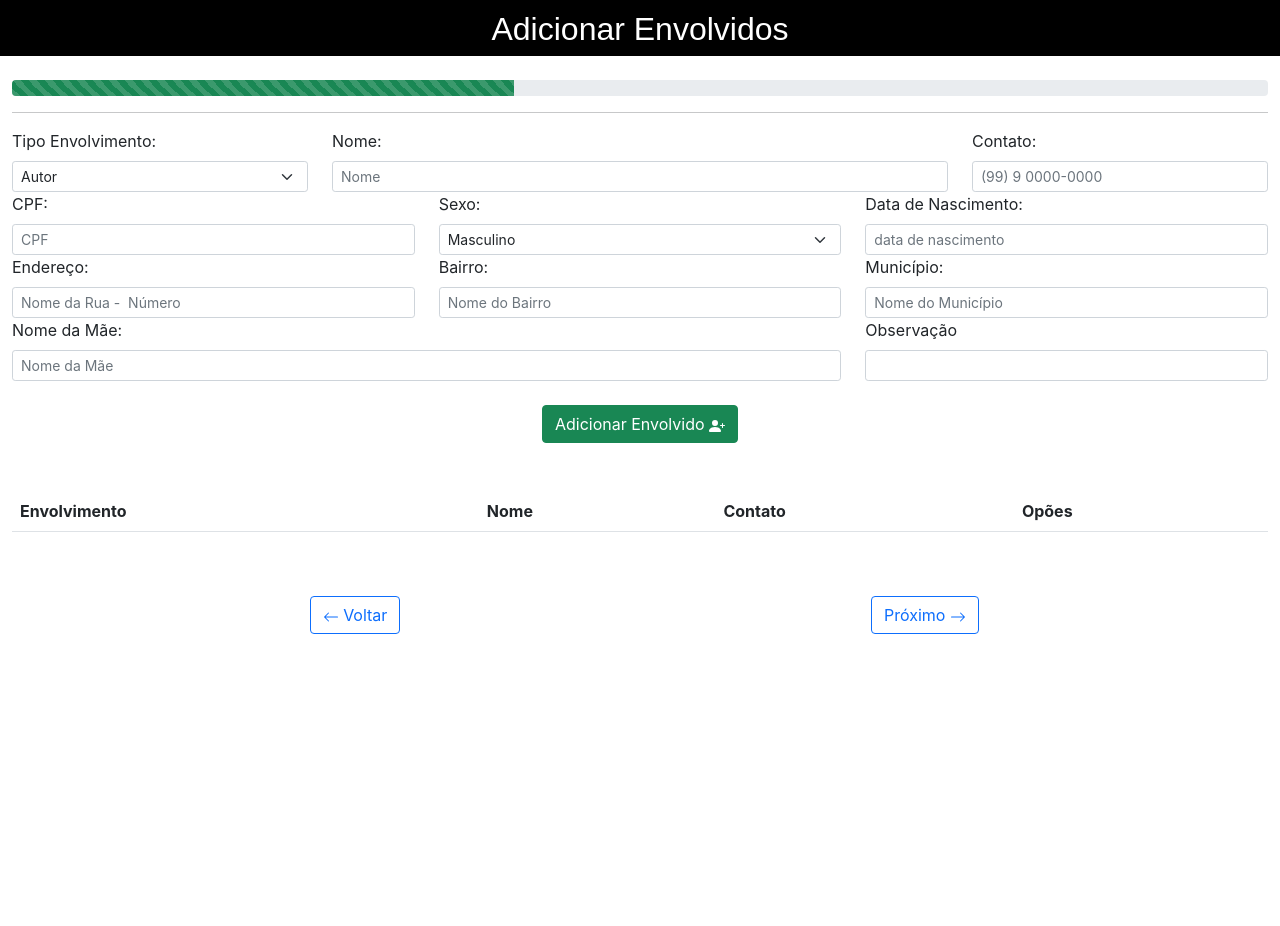
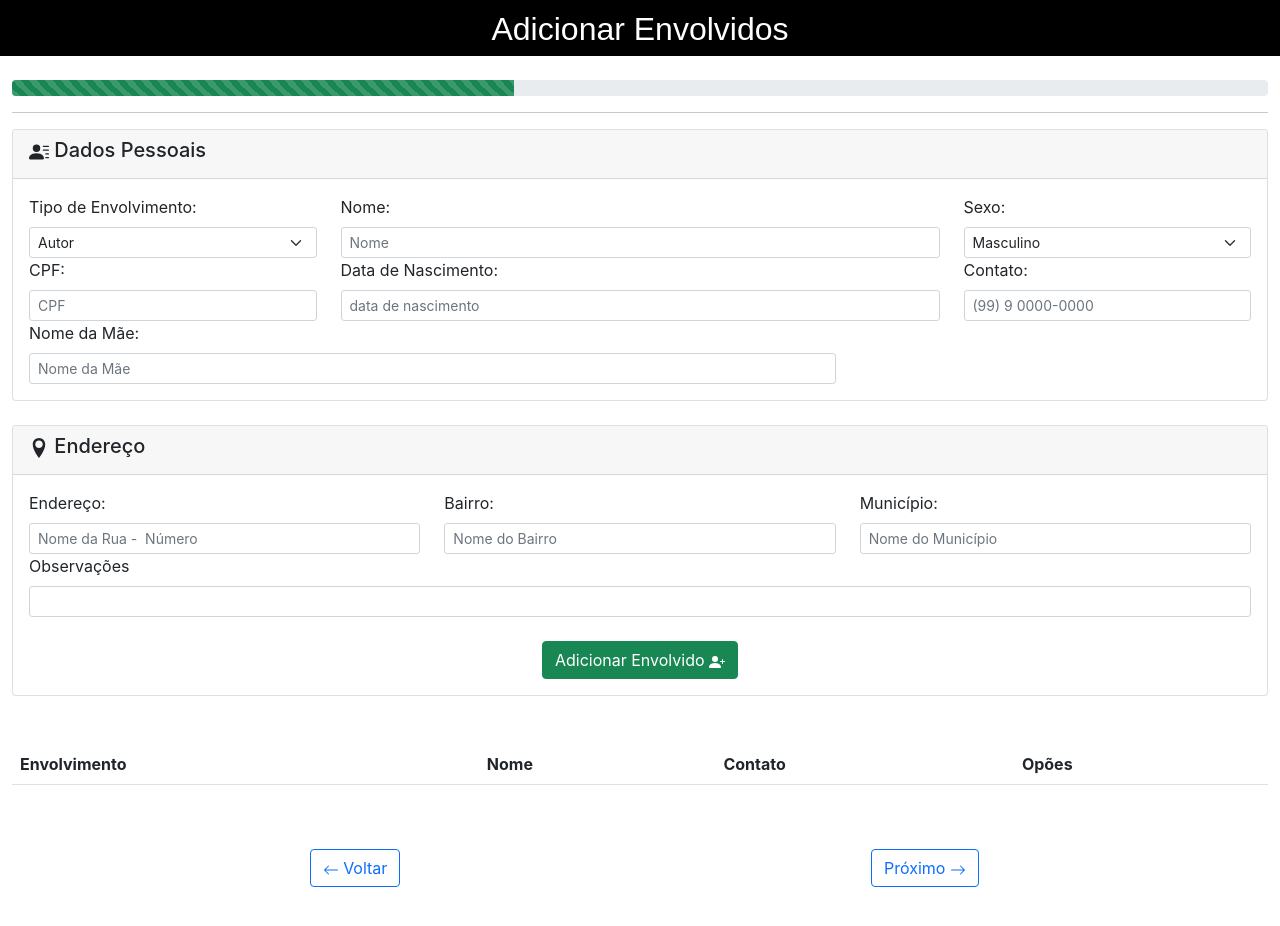
Before and after one commit to jairomartins/boonline4bpm, a React (Create React App) app: page /envolvido in a window 1280 px wide. Shown: the top 926 px of the page. Before the commit the page ends 800 px from the top, so only its background shows below. Built offline with nearby package versions, Linux system fonts and the light colour scheme.

Commit message:
add card na pagina envolvidos

```diff
--- a/src/components/Envolvido/AddEnvolvido.jsx
+++ b/src/components/Envolvido/AddEnvolvido.jsx
@@ -2,8 +2,9 @@ import React, { useState } from "react";
 
 import { v4 as uuidV4 } from "uuid";
 
-import { Col, Button, Container, Form, Row, ProgressBar} from "react-bootstrap";
-import {BsFillPersonPlusFill} from "react-icons/bs"
+import { Col, Button, Container, Form, Row, ProgressBar, Card} from "react-bootstrap";
+import {BsFillPersonPlusFill,BsPersonLinesFill} from "react-icons/bs"
+import { ImLocation } from "react-icons/im";
 
 import InputMask from 'react-input-mask';
 
@@ -47,14 +48,23 @@ function AddEnvolvido ({boletim, setBoletim}){
             <br/>
             <ProgressBar variant="success" striped now={40} />
             <hr/>
+
+                <Card>
+                    <Card.Header>
+                        <Card.Title>
+                            <BsPersonLinesFill/> Dados Pessoais
+                        </Card.Title>
+                    </Card.Header>
+                    <Card.Body>
                         <Row>
                             <Col sm={3}>
-                        <Form.Label>Tipo Envolvimento:</Form.Label>
+                                <Form.Label>Tipo de Envolvimento:</Form.Label>
                                 <Form.Select size="sm" name="tipoEnvolvido"
                                 defaultValue={tipoEnvolvido}
                                 onChange={(e)=>{setTipoEnvolvido(e.target.value)}}>
                                 <option value="Autor" >Autor</option>
                                 <option value="Suspeito">Suspeito</option>
+                                <option value="Condutor">Condutor</option>
                                 <option value="Vitima">Vítima</option>
                                 <option value="Testemunha">Tetemunha</option>
                                 <option value="Comunicante">Comunicante</option>
@@ -63,12 +73,46 @@ function AddEnvolvido ({boletim, setBoletim}){
                             </Col>
                             <Col sm={6}>
                                 <Form.Label>Nome:</Form.Label>
-                        <Form.Control size="sm"
+                                <Form.Control
+                                    size="sm"
                                     onChange={(e)=>{setNome(e.target.value)}}
                                     placeholder="Nome"
                                     value={nome}
                                 />
                             </Col >
+                            <Col sm={3}>
+                                <Form.Label>Sexo:</Form.Label>
+                                    <Form.Select
+                                        defaultValue={sexo}
+                                        onChange={(e)=>{setSexo(e.target.value)}}
+                                        size="sm">
+                                        <option value="Masculino">Masculino</option>
+                                        <option value="Feminino">Feminino</option>
+                                    </Form.Select>
+                            </Col>
+                        </Row>
+                        <Row>
+                            <Col sm={3}>
+                                <Form.Label>CPF:</Form.Label>
+                                <InputMask
+                                    className="form-control form-control-sm"
+                                    mask="999.999.999-99"
+                                    onChange={(e)=>{setCpf(e.target.value)}}
+                                    placeholder="CPF"
+                                    value={cpf}
+                                />
+                            </Col>
+
+                            <Col sm={6}>
+                                <Form.Label>Data de Nascimento:</Form.Label>
+                                <InputMask
+                                    className="form-control form-control-sm"
+                                    mask="99/99/9999"
+                                    onChange={(e)=>{setNascimento(e.target.value)}}
+                                    placeholder="data de nascimento"
+                                    value={nascimento}
+                                />
+                            </Col>
                             <Col sm={3}>
                             <Form.Label>Contato:</Form.Label>
                             <InputMask
@@ -81,41 +125,29 @@ function AddEnvolvido ({boletim, setBoletim}){
                             </Col>
                         </Row>
                         <Row>
-                    <Col sm={4}>
-                        <Form.Label>CPF:</Form.Label>
-                        <InputMask
-                            className="form-control form-control-sm"
-                            mask="999.999.999-99"
-                            onChange={(e)=>{setCpf(e.target.value)}}
-                            placeholder="CPF"
-                            value={cpf}
+                        <Col sm={8}>
+                            <Form.Label>Nome da Mãe:</Form.Label>
+                            <Form.Control size="sm"
+                                type="text"
+                                onChange={(e)=>{setNomeMae(e.target.value)}}
+                                placeholder="Nome da Mãe"
+                                value={nomeMae}
                             />
                         </Col>
-                    <Col sm={4}>
-                        <Form.Label>Sexo:</Form.Label>
-                            <Form.Select
-                                defaultValue={sexo}
-                                onChange={(e)=>{setSexo(e.target.value)}}
-                                size="sm">
-                                <option value="Masculino">Masculino</option>
-                                <option value="Feminino">Feminino</option>
-                            </Form.Select>
-                        </Col>
-                    <Col sm={4}>
-                        <Form.Label>Data de Nascimento:</Form.Label>
-                        <InputMask
-                            className="form-control form-control-sm"
-                            mask="99/99/9999"
-                            onChange={(e)=>{setNascimento(e.target.value)}}
-                            placeholder="data de nascimento"
-                            value={nascimento}
-                        />
-                    </Col>
+
                         </Row>
+                    </Card.Body>
+                </Card>
             </Container>
+            <br/>
 
             {/* Container dados de Localizacao */}
             <Container fluid>
+                <Card>
+                    <Card.Header>
+                        <Card.Title><ImLocation/> Endereço</Card.Title>
+                    </Card.Header>
+                    <Card.Body>
                     <Row>
                     <Col sm={4}>
                         <Form.Label>Endereço:</Form.Label>
@@ -144,19 +176,9 @@ function AddEnvolvido ({boletim, setBoletim}){
                             value={municipio}
                         />
                     </Col>
-                </Row>
-                <Row>
-                    <Col sm={8}>
-                        <Form.Label>Nome da Mãe:</Form.Label>
-                        <Form.Control size="sm"
-                            type="text"
-                            onChange={(e)=>{setNomeMae(e.target.value)}}
-                            placeholder="Nome da Mãe"
-                            value={nomeMae}
-                        />
-                    </Col>
-                    <Col sm={4}>
-                        <Form.Label>Observação</Form.Label>
+
+                    <Col>
+                            <Form.Label>Observações</Form.Label>
                             <Form.Control size="sm"
                                 type="text"
                                 onChange={(e)=>{setObs(e.target.value)}}
@@ -176,6 +198,8 @@ function AddEnvolvido ({boletim, setBoletim}){
                             </Button>
                         </Col>
                     </Row>
+                    </Card.Body>
+                </Card>
             </Container>
             <br/>
             <br/>
--- a/src/components/Header/AddHeader.jsx
+++ b/src/components/Header/AddHeader.jsx
@@ -72,7 +72,7 @@ function AddHeader ({boletim,setBoletim}){
                 <br/>
                 <Card>
                     <Card.Header>
-                        <Card.Title><ImLocation/>Localização do Fato</Card.Title>
+                        <Card.Title><ImLocation/> Localização do Fato</Card.Title>
                     </Card.Header>
                     <Card.Body>
                 <Row>
```
Lines whose indentation alone changed are shown as unchanged.
